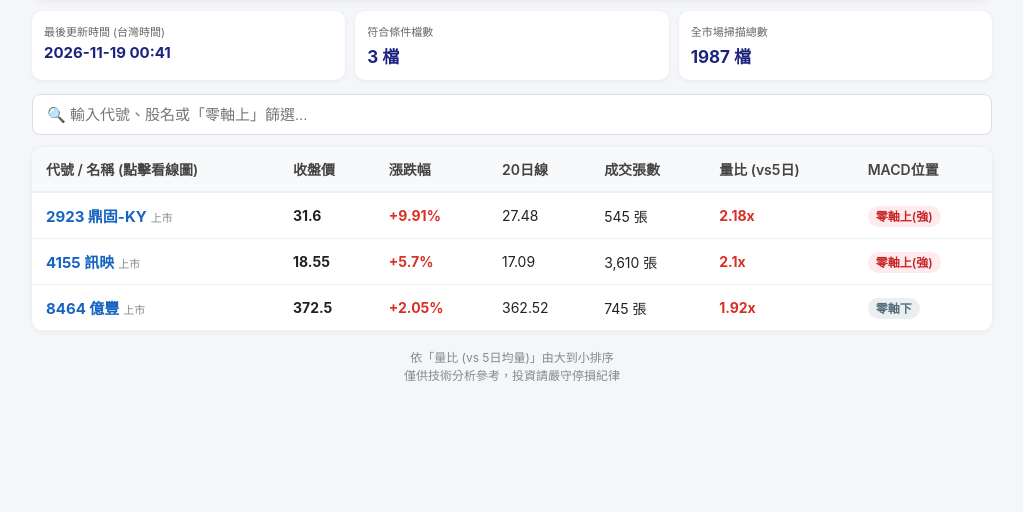
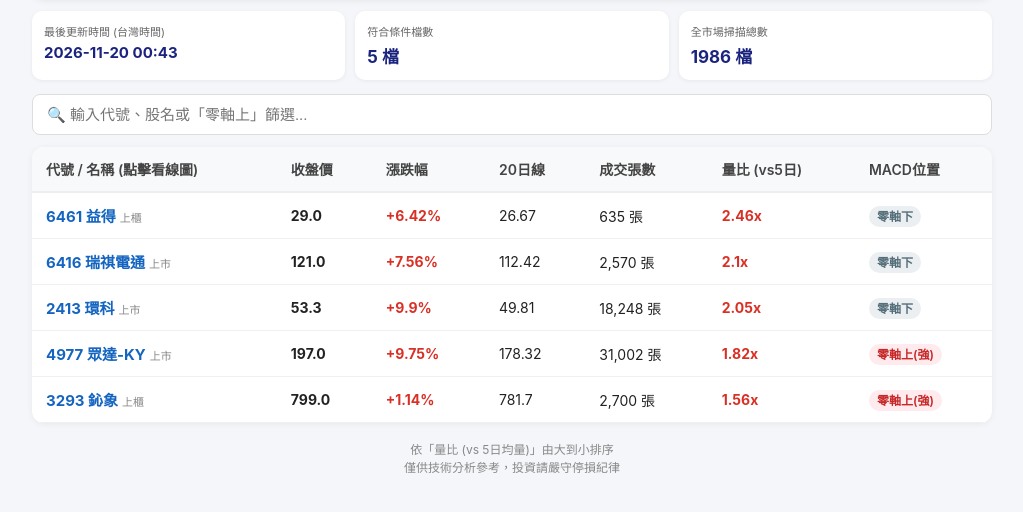
Before and after one commit to pratt919596-byte/tw-stock-radar, a plain HTML site: page index.html in a window 1280 px wide. Shown: the part 106-618 px from the top of the page, without its empty margins (128-1151 px from the left). Drawn offline with Linux system fonts and the light colour scheme.

Commit message:
自動更新台股選股儀表板

```diff
--- a/index.html
+++ b/index.html
@@ -74,9 +74,9 @@
         <p>MACD柱狀體翻正 ＋ 布林通道開口放大 ＋ 站上向上20日線</p>
     </div>
     <div class="stats">
-        <div class="stat-card"><div class="label">最後更新時間 (台灣時間)</div><div class="val" style="font-size:15px;">2026-11-19 00:41</div></div>
-        <div class="stat-card"><div class="label">符合條件檔數</div><div class="val">3 檔</div></div>
-        <div class="stat-card"><div class="label">全市場掃描總數</div><div class="val">1987 檔</div></div>
+        <div class="stat-card"><div class="label">最後更新時間 (台灣時間)</div><div class="val" style="font-size:15px;">2026-11-20 00:43</div></div>
+        <div class="stat-card"><div class="label">符合條件檔數</div><div class="val">5 檔</div></div>
+        <div class="stat-card"><div class="label">全市場掃描總數</div><div class="val">1986 檔</div></div>
     </div>
     <input type="text" id="filterInput" class="search-box" onkeyup="filterTable()" placeholder="🔍 輸入代號、股名或「零軸上」篩選...">
     <div class="table-wrap">
@@ -96,41 +96,67 @@
 
             <tr>
                 <td class="cell-title" data-label="標的">
-                    <div><a href="https://tw.stock.yahoo.com/quote/2923" target="_blank" class="stock-link">2923 鼎固-KY</a><span class="mkt">上市</span></div>
-                    <div class="mobile-price"><span class="m-close">31.6</span> <span style="color:#d93025;font-weight:bold;">(+9.91%)</span></div>
+                    <div><a href="https://tw.stock.yahoo.com/quote/6461" target="_blank" class="stock-link">6461 益得</a><span class="mkt">上櫃</span></div>
+                    <div class="mobile-price"><span class="m-close">29.0</span> <span style="color:#d93025;font-weight:bold;">(+6.42%)</span></div>
                 </td>
-                <td class="hide-mobile" data-label="收盤價"><strong>31.6</strong></td>
-                <td class="hide-mobile" data-label="漲跌幅" style="color:#d93025;font-weight:bold;">+9.91%</td>
-                <td data-label="20日線">27.48</td>
-                <td data-label="成交張數">545 張</td>
-                <td data-label="量比(vs5日)" style="color:#d93025;font-weight:bold;">2.18x</td>
+                <td class="hide-mobile" data-label="收盤價"><strong>29.0</strong></td>
+                <td class="hide-mobile" data-label="漲跌幅" style="color:#d93025;font-weight:bold;">+6.42%</td>
+                <td data-label="20日線">26.67</td>
+                <td data-label="成交張數">635 張</td>
+                <td data-label="量比(vs5日)" style="color:#d93025;font-weight:bold;">2.46x</td>
+                <td data-label="MACD位置"><span class="badge weak">零軸下</span></td>
+            </tr>
+
+            <tr>
+                <td class="cell-title" data-label="標的">
+                    <div><a href="https://tw.stock.yahoo.com/quote/6416" target="_blank" class="stock-link">6416 瑞祺電通</a><span class="mkt">上市</span></div>
+                    <div class="mobile-price"><span class="m-close">121.0</span> <span style="color:#d93025;font-weight:bold;">(+7.56%)</span></div>
+                </td>
+                <td class="hide-mobile" data-label="收盤價"><strong>121.0</strong></td>
+                <td class="hide-mobile" data-label="漲跌幅" style="color:#d93025;font-weight:bold;">+7.56%</td>
+                <td data-label="20日線">112.42</td>
+                <td data-label="成交張數">2,570 張</td>
+                <td data-label="量比(vs5日)" style="color:#d93025;font-weight:bold;">2.1x</td>
+                <td data-label="MACD位置"><span class="badge weak">零軸下</span></td>
+            </tr>
+
+            <tr>
+                <td class="cell-title" data-label="標的">
+                    <div><a href="https://tw.stock.yahoo.com/quote/2413" target="_blank" class="stock-link">2413 環科</a><span class="mkt">上市</span></div>
+                    <div class="mobile-price"><span class="m-close">53.3</span> <span style="color:#d93025;font-weight:bold;">(+9.9%)</span></div>
+                </td>
+                <td class="hide-mobile" data-label="收盤價"><strong>53.3</strong></td>
+                <td class="hide-mobile" data-label="漲跌幅" style="color:#d93025;font-weight:bold;">+9.9%</td>
+                <td data-label="20日線">49.81</td>
+                <td data-label="成交張數">18,248 張</td>
+                <td data-label="量比(vs5日)" style="color:#d93025;font-weight:bold;">2.05x</td>
+                <td data-label="MACD位置"><span class="badge weak">零軸下</span></td>
+            </tr>
+
+            <tr>
+                <td class="cell-title" data-label="標的">
+                    <div><a href="https://tw.stock.yahoo.com/quote/4977" target="_blank" class="stock-link">4977 眾達-KY</a><span class="mkt">上市</span></div>
+                    <div class="mobile-price"><span class="m-close">197.0</span> <span style="color:#d93025;font-weight:bold;">(+9.75%)</span></div>
+                </td>
+                <td class="hide-mobile" data-label="收盤價"><strong>197.0</strong></td>
+                <td class="hide-mobile" data-label="漲跌幅" style="color:#d93025;font-weight:bold;">+9.75%</td>
+                <td data-label="20日線">178.32</td>
+                <td data-label="成交張數">31,002 張</td>
+                <td data-label="量比(vs5日)" style="color:#d93025;font-weight:bold;">1.82x</td>
                 <td data-label="MACD位置"><span class="badge strong">零軸上(強)</span></td>
             </tr>
 
             <tr>
                 <td class="cell-title" data-label="標的">
-                    <div><a href="https://tw.stock.yahoo.com/quote/4155" target="_blank" class="stock-link">4155 訊映</a><span class="mkt">上市</span></div>
-                    <div class="mobile-price"><span class="m-close">18.55</span> <span style="color:#d93025;font-weight:bold;">(+5.7%)</span></div>
+                    <div><a href="https://tw.stock.yahoo.com/quote/3293" target="_blank" class="stock-link">3293 鈊象</a><span class="mkt">上櫃</span></div>
+                    <div class="mobile-price"><span class="m-close">799.0</span> <span style="color:#d93025;font-weight:bold;">(+1.14%)</span></div>
                 </td>
-                <td class="hide-mobile" data-label="收盤價"><strong>18.55</strong></td>
-                <td class="hide-mobile" data-label="漲跌幅" style="color:#d93025;font-weight:bold;">+5.7%</td>
-                <td data-label="20日線">17.09</td>
-                <td data-label="成交張數">3,610 張</td>
-                <td data-label="量比(vs5日)" style="color:#d93025;font-weight:bold;">2.1x</td>
+                <td class="hide-mobile" data-label="收盤價"><strong>799.0</strong></td>
+                <td class="hide-mobile" data-label="漲跌幅" style="color:#d93025;font-weight:bold;">+1.14%</td>
+                <td data-label="20日線">781.7</td>
+                <td data-label="成交張數">2,700 張</td>
+                <td data-label="量比(vs5日)" style="color:#d93025;font-weight:bold;">1.56x</td>
                 <td data-label="MACD位置"><span class="badge strong">零軸上(強)</span></td>
-            </tr>
-
-            <tr>
-                <td class="cell-title" data-label="標的">
-                    <div><a href="https://tw.stock.yahoo.com/quote/8464" target="_blank" class="stock-link">8464 億豐</a><span class="mkt">上市</span></div>
-                    <div class="mobile-price"><span class="m-close">372.5</span> <span style="color:#d93025;font-weight:bold;">(+2.05%)</span></div>
-                </td>
-                <td class="hide-mobile" data-label="收盤價"><strong>372.5</strong></td>
-                <td class="hide-mobile" data-label="漲跌幅" style="color:#d93025;font-weight:bold;">+2.05%</td>
-                <td data-label="20日線">362.52</td>
-                <td data-label="成交張數">745 張</td>
-                <td data-label="量比(vs5日)" style="color:#d93025;font-weight:bold;">1.92x</td>
-                <td data-label="MACD位置"><span class="badge weak">零軸下</span></td>
             </tr>
             </tbody>
         </table>
```
